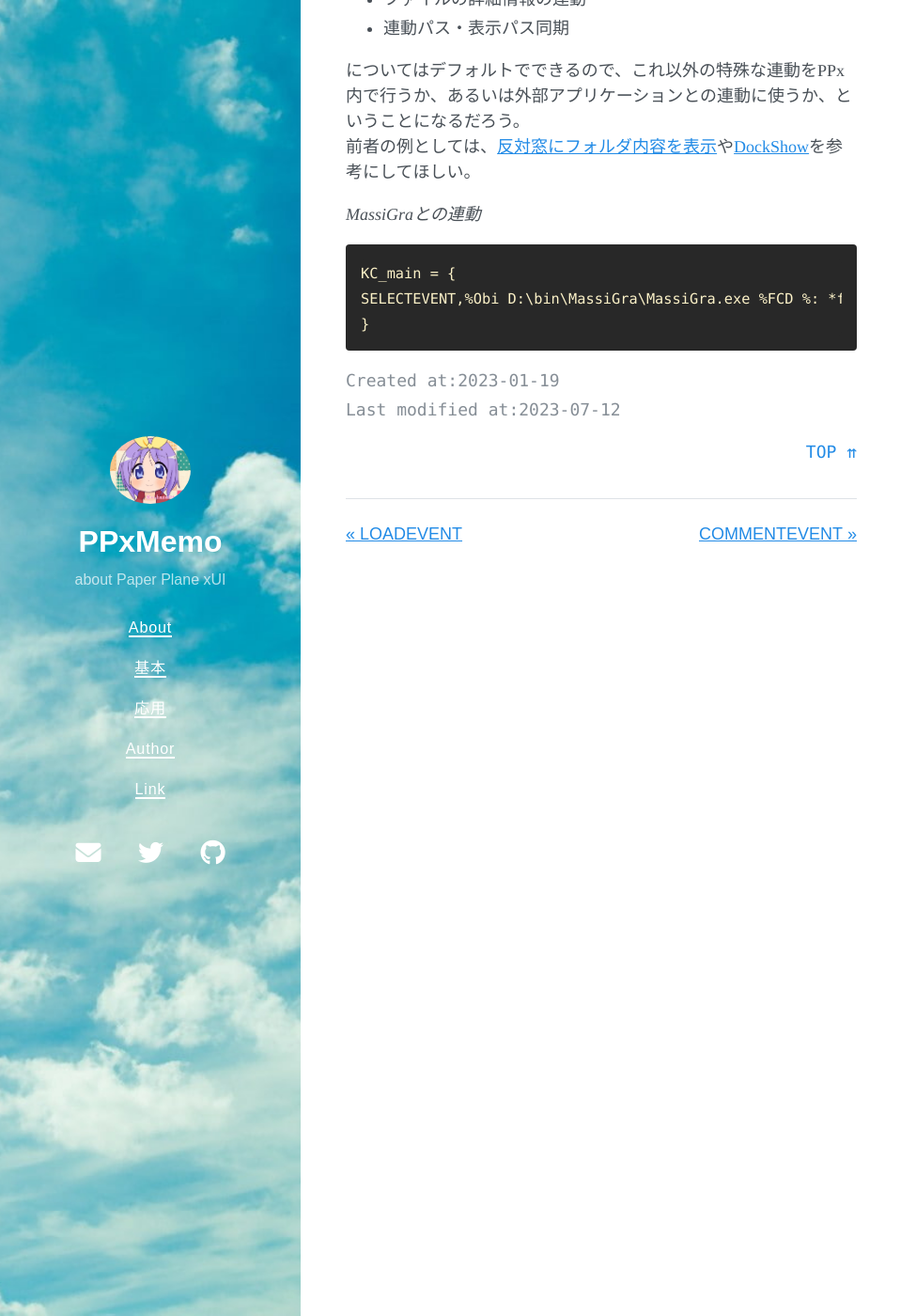
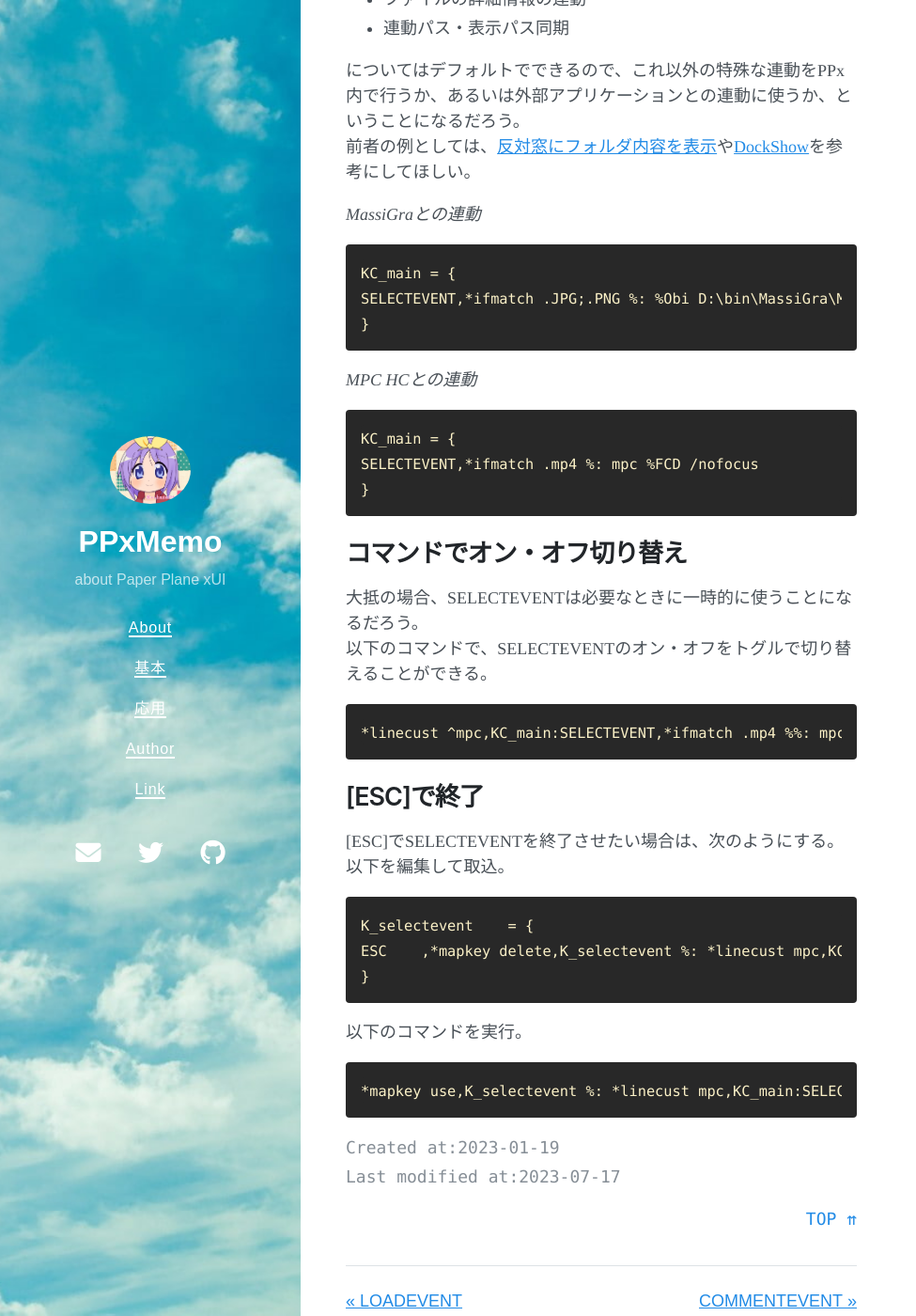
Before and after one commit to tukasa/ppxmemo, a Jekyll site: the page built from my_collections/_basic/event05.md, in a window 1280 px wide and 1400 px high, scrolled down 288 px. Shown: the whole window at 94% size, without its empty margins (0-975 px from the left). Built offline with Jekyll 4.4.1, drawn with Linux system fonts in a browser that asks for light colours; nearby versions of some CDN libraries.

Commit message:
*linecustと*mapkeyを使用する場合を追加

````diff
--- a/my_collections/_basic/event05.md
+++ b/my_collections/_basic/event05.md
@@ -2,7 +2,7 @@
 title: SELECTEVENT
 part: EVENT
 created_at: 2023-01-19
-last_modified_at: 2023-07-12
+last_modified_at: 2023-07-17
 ---
 カーソル移動にあわせた連携処理に使用する。
 
@@ -18,6 +18,40 @@ _MassiGraとの連動_
 
 ```text
 KC_main = {
-SELECTEVENT,%Obi D:\bin\MassiGra\MassiGra.exe %FCD %: *focus C
+SELECTEVENT,*ifmatch .JPG;.PNG %: %Obi D:\bin\MassiGra\MassiGra.exe %FCD %: *focus C
 }
 ```
+
+_MPC HCとの連動_
+
+```text
+KC_main = {
+SELECTEVENT,*ifmatch .mp4 %: mpc %FCD /nofocus
+}
+```
+
+## コマンドでオン・オフ切り替え
+
+大抵の場合、SELECTEVENTは必要なときに一時的に使うことになるだろう。
+以下のコマンドで、SELECTEVENTのオン・オフをトグルで切り替えることができる。
+
+```text
+*linecust ^mpc,KC_main:SELECTEVENT,*ifmatch .mp4 %%: mpc /nofocus %%FCD %: %K"loadcust"
+```
+
+## [ESC]で終了
+
+[ESC]でSELECTEVENTを終了させたい場合は、次のようにする。
+以下を編集して取込。
+
+```text
+K_selectevent    = {
+ESC    ,*mapkey delete,K_selectevent %: *linecust mpc,KC_main:SELECTEVENT, %: *linemessage SELECTEVENT END
+}
+```
+
+以下のコマンドを実行。
+
+```text
+*mapkey use,K_selectevent %: *linecust mpc,KC_main:SELECTEVENT,*ifmatch .mp4 %%: mpc  /nofocus %%FCD %: %K"loadcust"
+```
````
